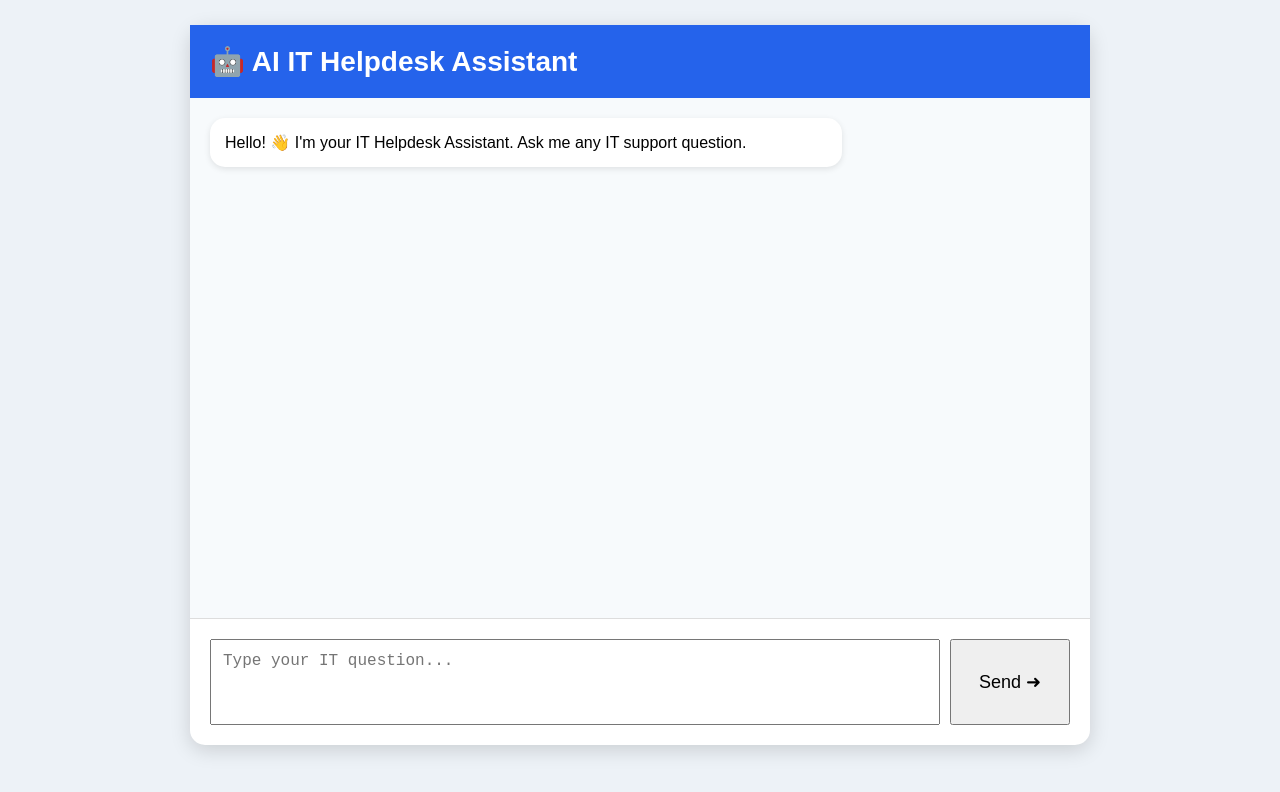
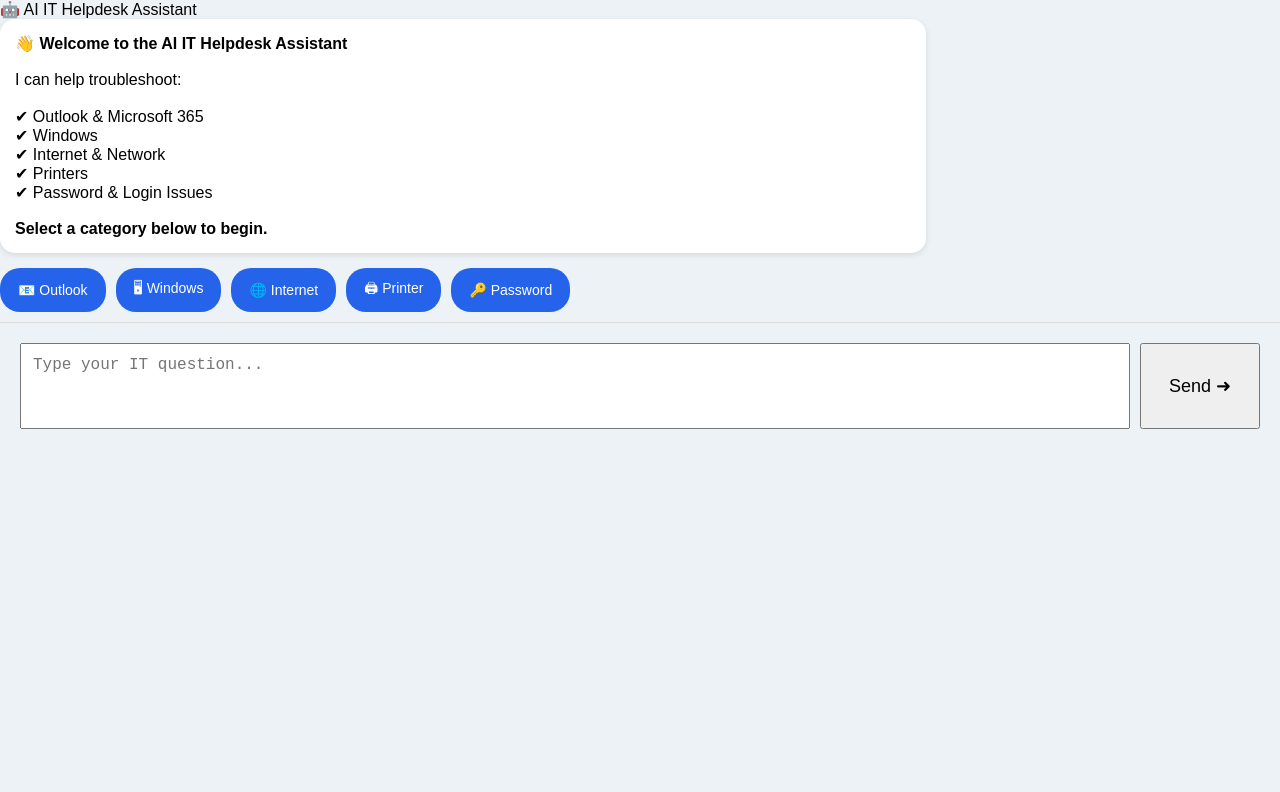
Before and after one commit to Badju03/AI-Helpdesk, a plain HTML site: page index.html in a window 1280 px wide. Drawn offline with Linux system fonts and the light colour scheme.

Commit message:
Update index.html

```diff
--- a/index.html
+++ b/index.html
@@ -2,25 +2,73 @@
 <html lang="en">
 
 <head>
+
     <meta charset="UTF-8">
+
+    <meta name="viewport" content="width=device-width, initial-scale=1.0">
+
     <title>AI IT Helpdesk Assistant</title>
 
     <link rel="stylesheet" href="style.css">
+
 </head>
 
 <body>
 
-<div class="chat-container">
+    <div class="container">
 
-    <div class="header">
+        <header>
+
             🤖 AI IT Helpdesk Assistant
+
+        </header>
+
+        <div id="chatWindow">
+
+            <div class="bot-message">
+
+                <strong>👋 Welcome to the AI IT Helpdesk Assistant</strong>
+
+                <br><br>
+
+                I can help troubleshoot:
+
+                <br><br>
+
+                ✔ Outlook & Microsoft 365<br>
+                ✔ Windows<br>
+                ✔ Internet & Network<br>
+                ✔ Printers<br>
+                ✔ Password & Login Issues
+
+                <br><br>
+
+                <strong>Select a category below to begin.</strong>
+
             </div>
 
-    <div id="chatWindow" class="chat-window">
+            <div class="button-container">
 
-        <div class="bot-message">
-            Hello! 👋 I'm your IT Helpdesk Assistant.
-            Ask me any IT support question.
+                <button class="chat-option" onclick="askAI('Outlook')">
+                    📧 Outlook
+                </button>
+
+                <button class="chat-option" onclick="askAI('Windows')">
+                    🖥 Windows
+                </button>
+
+                <button class="chat-option" onclick="askAI('Internet')">
+                    🌐 Internet
+                </button>
+
+                <button class="chat-option" onclick="askAI('Printer')">
+                    🖨 Printer
+                </button>
+
+                <button class="chat-option" onclick="askAI('Password')">
+                    🔑 Password
+                </button>
+
             </div>
 
         </div>
@@ -33,7 +81,9 @@
             ></textarea>
 
             <button onclick="askAI()">
+
                 Send ➜
+
             </button>
 
         </div>
```
Lines whose indentation alone changed are shown as unchanged.
